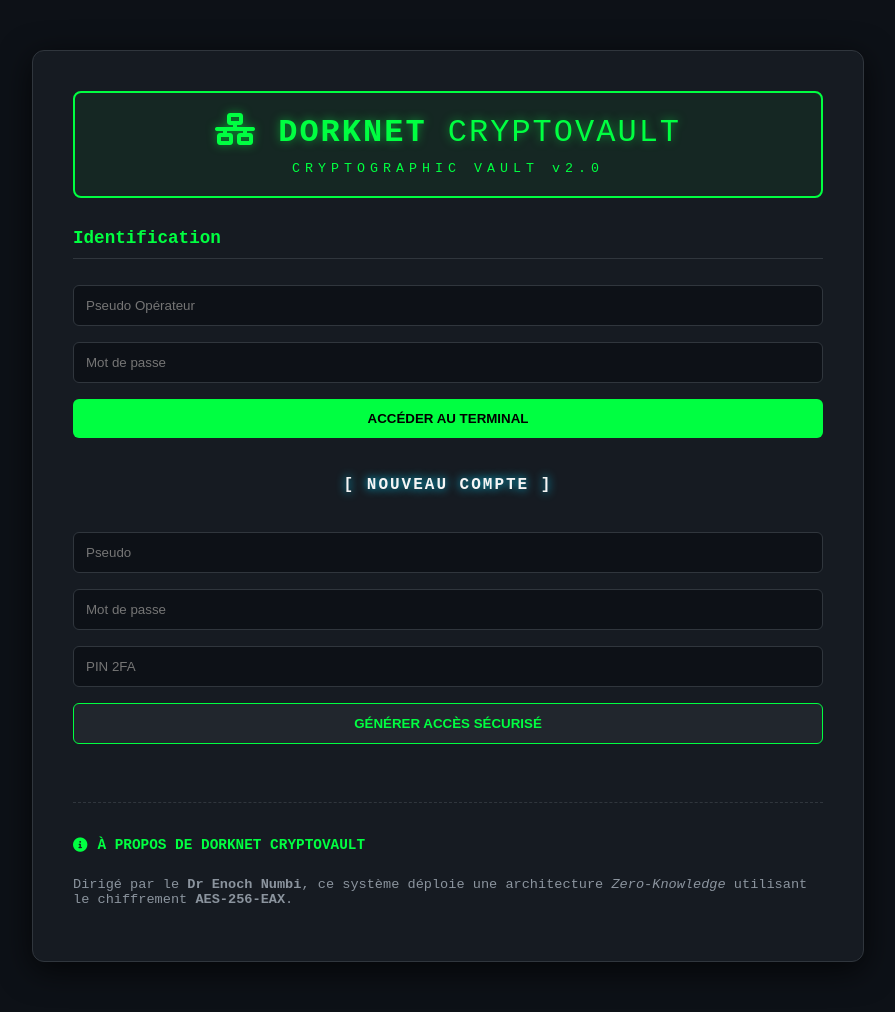
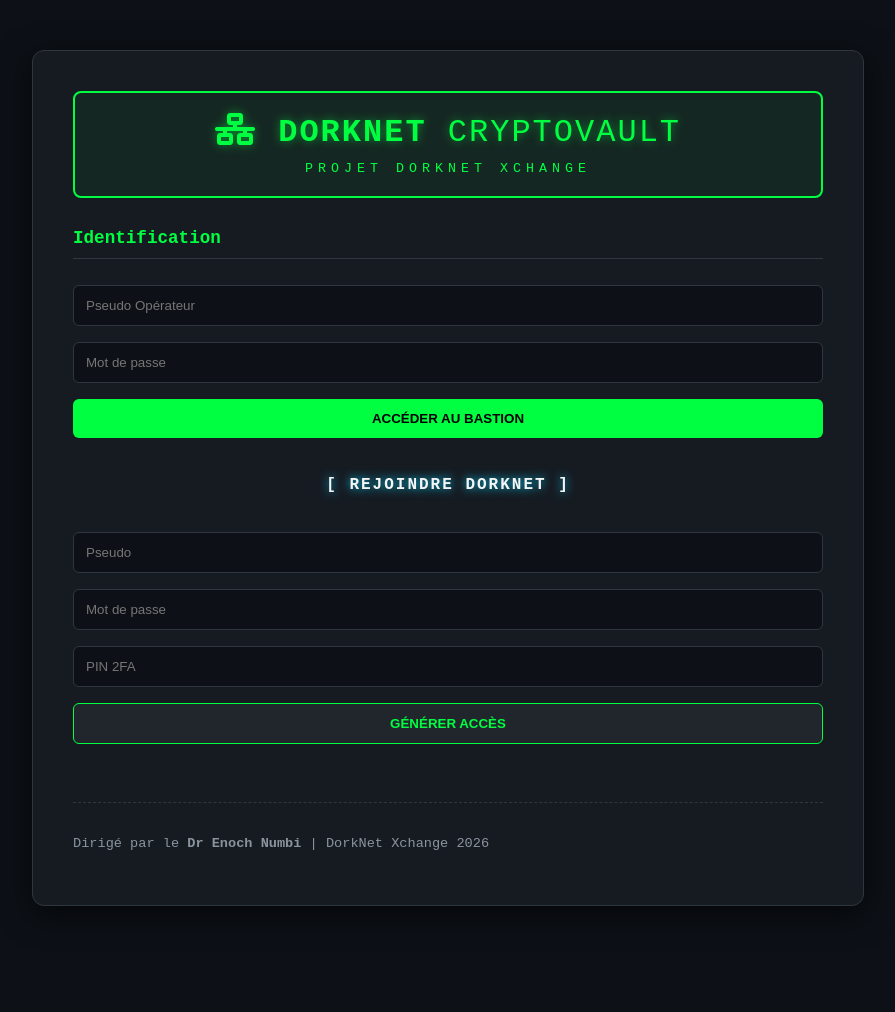
Before and after one commit to enochnumbi062-gif/DorkNet_CryptoVault, a Flask app: page / in a window 1280 px wide. Shown: the whole page, without its empty margins (192-1087 px from the left). After the commit the page ends 906 px from the top, so only its background shows below. Run offline with Flask 3, Linux system fonts and the light colour scheme; some libraries are stand-ins or nearby versions.

Commit message:
Update index.html

```diff
--- a/templates/index.html
+++ b/templates/index.html
@@ -23,7 +23,6 @@
         .flash-success { background: rgba(0, 43, 54, 0.8); border: 1px solid var(--primary); color: var(--primary); }
         .flash-danger { background: rgba(45, 0, 0, 0.8); border: 1px solid var(--danger); color: var(--danger); }
         .logout-link { color: var(--danger); text-decoration: none; font-size: 0.9rem; float: right; cursor: pointer; font-weight: bold; }
-        .logout-link:hover { text-decoration: underline; }
         .log-container { background-color: #0a0a0a; border: 1px solid var(--border); border-radius: 8px; padding: 10px; margin-top: 15px; max-height: 200px; overflow-y: auto; }
         table { width: 100%; border-collapse: collapse; font-size: 0.85rem; margin-top: 10px;}
         th { text-align: left; border-bottom: 1px solid #333; padding: 10px; color: var(--primary); }
@@ -37,7 +36,7 @@
     <div class="container">
         <div class="banner">
             <h1><i class="fas fa-network-wired"></i> DORKNET <span style="font-weight: 300;">CRYPTOVAULT</span></h1>
-            <small style="color: var(--primary); letter-spacing: 5px; display: block; margin-top: 10px;">CRYPTOGRAPHIC VAULT v2.0</small>
+            <small style="color: var(--primary); letter-spacing: 5px; display: block; margin-top: 10px;">PROJET DORKNET XCHANGE</small>
         </div>
 
         {% with messages = get_flashed_messages(with_categories=true) %}
@@ -49,17 +48,18 @@
         {% if current_user.is_authenticated %}
             <div class="user-panel">
                 <a href="javascript:void(0);" onclick="confirmLogout()" class="logout-link">
-                    <i class="fas fa-sign-out-alt"></i> Quitter le Terminal
+                    <i class="fas fa-sign-out-alt"></i> QUITTER LE BASTION
                 </a>
                 <p>Opérateur: <span style="color:var(--primary); font-weight: bold;">{{ current_user.username }}</span></p>
 
                 <section style="margin-top: 30px;">
                     <h3><i class="fas fa-lock"></i> Chiffrement Client-Side AES-GCM</h3>
                     <form id="secure-upload-form">
+                        <input type="hidden" id="csrf_token_upload" value="{{ csrf_token() }}">
                         <input type="file" id="file-input" required>
-                        <input type="password" id="client-pass" placeholder="Clé de chiffrement locale (Non envoyée au serveur)" required>
-                        <button type="submit" id="btn-upload">Lancer le Chiffrement & Upload</button>
-                        <div id="encryption-status"><i class="fas fa-spinner fa-spin"></i> Chiffrement local en cours...</div>
+                        <input type="password" id="client-pass" placeholder="Clé Secrète Locale (RAM-only)" required>
+                        <button type="submit" id="btn-upload">Chiffrer & Téléverser</button>
+                        <div id="encryption-status"><i class="fas fa-spinner fa-spin"></i> Vaporisation RAM en cours...</div>
                     </form>
                 </section>
 
@@ -67,10 +67,8 @@
                     <div style="display: flex; justify-content: space-between; align-items: center; border-bottom: 1px solid var(--border); margin-bottom: 10px;">
                         <h3 style="border:none;"><i class="fas fa-cloud"></i> Archives Cloud</h3>
                         <div>
-                            <a href="{{ url_for('export_logs') }}" class="btn-csv">
-                                <i class="fas fa-file-csv me-1"></i> Exporter CSV
-                            </a>
-                            <a href="{{ url_for('admin_logs') }}" class="btn-sm-action">Panel Admin</a>
+                            <a href="{{ url_for('export_logs') }}" class="btn-csv"><i class="fas fa-file-csv"></i> Export</a>
+                            <a href="{{ url_for('admin_logs') }}" class="btn-sm-action">Admin</a>
                         </div>
                     </div>
                     <table>
@@ -108,40 +106,40 @@
             </div>
         {% else %}
             <div class="auth-panel">
-                <form action="/login" method="post">
+                <form action="{{ url_for('login') }}" method="post">
                     <input type="hidden" name="csrf_token" value="{{ csrf_token() }}">
                     <h3>Identification</h3>
                     <input type="text" name="username" placeholder="Pseudo Opérateur" required>
                     <input type="password" name="password" placeholder="Mot de passe" required>
-                    <button type="submit">Accéder au Terminal</button>
+                    <button type="submit">Accéder au Bastion</button>
                 </form>
 
-                <div class="neon-text">[ NOUVEAU COMPTE ]</div>
+                <div class="neon-text">[ REJOINDRE DORKNET ]</div>
 
                 <form action="{{ url_for('register') }}" method="post">
                     <input type="hidden" name="csrf_token" value="{{ csrf_token() }}">
                     <input type="text" name="username" placeholder="Pseudo" required>
                     <input type="password" name="password" placeholder="Mot de passe" required>
                     <input type="password" name="pin" placeholder="PIN 2FA" maxlength="6" required>
-                    <button type="submit" style="background:#21262d; color:var(--primary); border: 1px solid var(--primary);">Générer Accès Sécurisé</button>
+                    <button type="submit" style="background:#21262d; color:var(--primary); border: 1px solid var(--primary);">Générer Accès</button>
                 </form>
             </div>
         {% endif %}
 
         <section style="margin-top: 50px; padding-top: 20px; border-top: 1px dashed var(--border); color: #8b949e; font-size: 0.85rem;">
-            <h3 style="font-size: 0.9rem; border:none;"><i class="fas fa-info-circle"></i> À PROPOS DE DORKNET CRYPTOVAULT</h3>
-            <p>Dirigé par le <strong>Dr Enoch Numbi</strong>, ce système déploie une architecture <em>Zero-Knowledge</em> utilisant le chiffrement <strong>AES-256-EAX</strong>.</p>
+            <p>Dirigé par le <strong>Dr Enoch Numbi</strong> | DorkNet Xchange 2026</p>
         </section>
     </div>
 
     <script>
-        // LOGIQUE DE CONFIRMATION DE DÉCONNEXION
+        // LOGIQUE DE DÉCONNEXION CORRIGÉE
         function confirmLogout() {
-            if (confirm("⚠️ Alerte de sécurité : Voulez-vous vraiment fermer la session DorkNet CryptoVault ?")) {
+            if (confirm("⚠️ ALERTE : Mettre fin à la session sécurisée ?")) {
                 window.location.href = "{{ url_for('logout') }}";
             }
         }
 
+        // Script de chiffrement local
         async function encryptFileBeforeUpload(file, userKey) {
             const enc = new TextEncoder();
             const keyMaterial = await window.crypto.subtle.importKey("raw", enc.encode(userKey), {name: "PBKDF2"}, false, ["deriveKey"]);
@@ -158,6 +156,7 @@
                 e.preventDefault();
                 const fInput = document.getElementById('file-input');
                 const kInput = document.getElementById('client-pass');
+                const csrf = document.getElementById('csrf_token_upload').value;
                 const status = document.getElementById('encryption-status');
 
                 if (fInput.files.length > 0) {
@@ -167,24 +166,16 @@
                         const formData = new FormData();
                         formData.append('file', blob, fInput.files[0].name + '.enc');
 
-                        // ENVOI AVEC HEADER CSRF POUR LA SÉCURITÉ TALISMAN/WTF
                         const response = await fetch('/upload', {
                             method: 'POST',
                             body: formData,
-                            headers: {
-                                'X-CSRFToken': "{{ csrf_token() }}"
-                            }
+                            headers: { 'X-CSRFToken': csrf }
                         });
 
-                        if (response.ok) {
-                            window.location.reload();
-                        } else {
-                            const errText = await response.text();
-                            alert("Erreur de sécurité ou d'upload : " + errText);
-                            status.style.display = 'none';
-                        }
+                        if (response.ok) { window.location.reload(); }
+                        else { alert("Erreur d'upload."); status.style.display = 'none'; }
                     } catch (err) {
-                        alert("Erreur critique durant le processus de chiffrement.");
+                        alert("Erreur de chiffrement.");
                         status.style.display = 'none';
                     }
                 }
```
